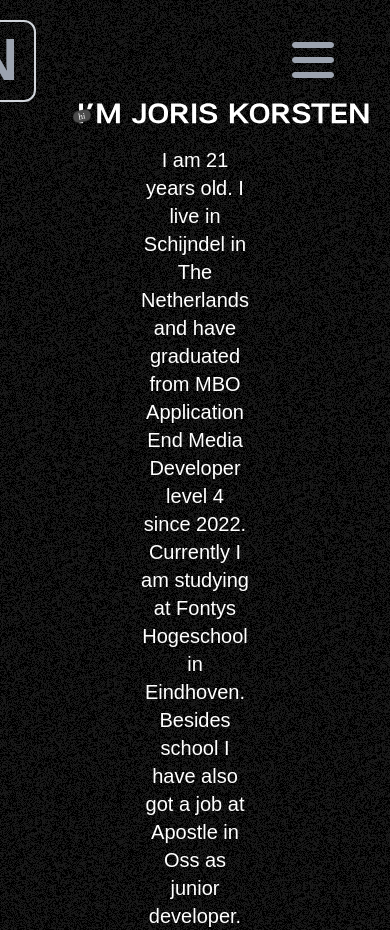
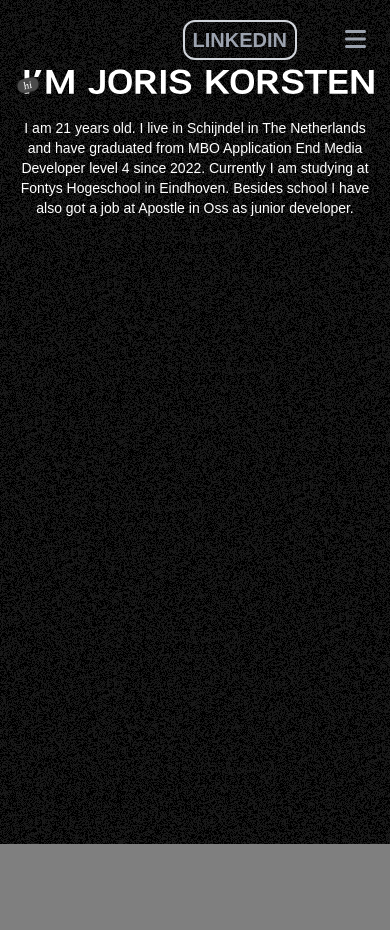
Before and after one commit to XavegX367/portfolio, a React (Vite) app: page / in a window 390 px wide. After the commit the page ends 844 px from the top, so only its background shows below. Built offline with nearby package versions, Linux system fonts and the light colour scheme.

Commit message:
made mobile friendly

```diff
--- a/src/components/Home/Landing.jsx
+++ b/src/components/Home/Landing.jsx
@@ -4,11 +4,11 @@ function Landing() {
         <div>
             {/* Add row with LinkedIn button */}
             <div className="flex justify-center">
-                <img src={header} alt="header" className="w-full pl-20 mr-4 select-none" draggable="false" />
+                <img src={header} alt="header" className="w-full pl-4 md:pl-20 md:mr-4 select-none" draggable="false" />
             </div>
 
             <div className="flex justify-center mt-4">
-                <span className="text-center text-xl mx-48">I am 21 years old. I live in Schijndel in The Netherlands and have graduated from MBO
+                <span className="text-center text-sm md:text-xl mx-4 md:mx-48">I am 21 years old. I live in Schijndel in The Netherlands and have graduated from MBO
                     Application End Media Developer level 4 since 2022. Currently I am studying at Fontys Hogeschool in Eindhoven. Besides school I
                     have also got a job at Apostle in Oss as junior developer.
                 </span>
--- a/src/components/Layout/Btn.jsx
+++ b/src/components/Layout/Btn.jsx
@@ -4,7 +4,11 @@ function Btn({content, link}) {
 
     return (
         <>
-            <a target='blank' href={link} className="bg-transparent text-6xl uppercase text-gray-400 border-gray-300 border-2 font-bold py-2 px-4 rounded-xl transition-colors duration-300 ease-in-out hover:bg-slate-200 hover:text-black">
+            <a target='blank' href={link}
+                className="bg-transparent text-xl md:text-6xl uppercase text-gray-400 border-gray-300 border-2
+                font-bold py-1 px-2 md:py-2 md:px-4 rounded-xl transition-colors duration-300 ease-in-out
+                hover:bg-slate-200 hover:text-black"
+            >
                 {content}
             </a>
         </>
--- a/src/components/Layout/MouseTracker.jsx
+++ b/src/components/Layout/MouseTracker.jsx
@@ -11,7 +11,7 @@ function MouseTracker() {
   }, []);
 
   return (
-    <div className='cursor' id="cursor"></div>
+    <div className='cursor hidden md:block' id="cursor"></div>
   )
 }
 
--- a/src/components/Layout/Navigation/Navigation.jsx
+++ b/src/components/Layout/Navigation/Navigation.jsx
@@ -21,10 +21,10 @@ function Navigation({sideBarToggle, setSideBarToggle}) {
   return (
     <>
       {/* Create a full screen overlay that contains some nav links */}
-      <div className={`${sideBarToggle ? "h-screen opacity-100" : "h-0 opacity-0"} fixed select-none z-50 transition-all w-full bg-black flex justify-center items-center duration-150`}>
-        <div className='fixed top-8'>
+      <div className={`${sideBarToggle ? "h-full opacity-100" : "h-0 opacity-0"} fixed select-none z-50 transition-all w-full bg-black flex justify-center items-center duration-150`}>
+        <div className='fixed top-6 md:top-8'>
             <FontAwesomeIcon icon={faTimes}
-              className={`${sideBarToggle && "rotate-180"} cursor-pointer text-6xl fixed right-14 duration-500 text-gray-400 hover:text-white transition-all ease-in-out`}
+              className={`${sideBarToggle && "rotate-180"} cursor-pointer text-3xl md:text-6xl fixed right-6 md:right-14 duration-500 text-gray-400 hover:text-white transition-all ease-in-out`}
               onClick={handleClick}
             />
         </div>
--- a/src/components/Layout/Navigation/NavigationRow.jsx
+++ b/src/components/Layout/Navigation/NavigationRow.jsx
@@ -12,12 +12,12 @@ function NavigationRow() {
   }
 
   return (
-    <>
+    <div className='mb-2 md:mb-0'>
     {/* Add row with LinkedIn button */}
         <Navigation sideBarToggle={sideBarToggle} setSideBarToggle={toggleSidebar} />
-        <div className="flex flex-row-reverse mt-5 mr-10 gap-x-60">
+        <div className="flex flex-row-reverse pt-5 mr-6 md:mr-10 gap-x-12 md:gap-x-60 transition-all">
 
-          <button className={`${sideBarToggle && "rotate-180"} text-5xl text-gray-400 hover:text-white p-4 ease-in-out transition-all duration-500`}
+          <button className={`${sideBarToggle && "rotate-180"} text-2xl md:text-5xl text-gray-400 hover:text-white md:p-4 ease-in-out transition-all duration-500`}
             onClick={toggleSidebar}
           >
             <FontAwesomeIcon icon={faBars} />
@@ -25,7 +25,7 @@ function NavigationRow() {
 
             <Btn content={"linkedin"} link={"https://www.linkedin.com/in/joris-korsten-01a508193/"} />
         </div>
-    </>
+    </div>
   )
 }
 
```
